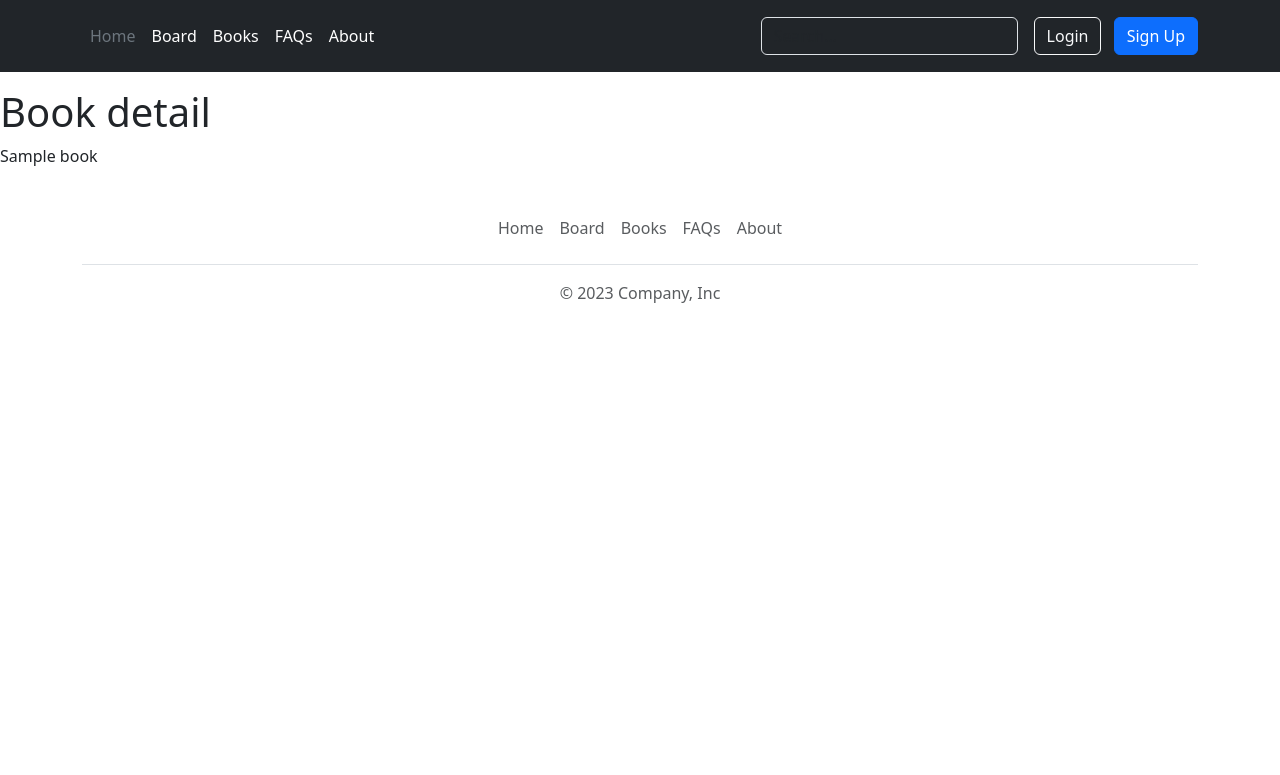
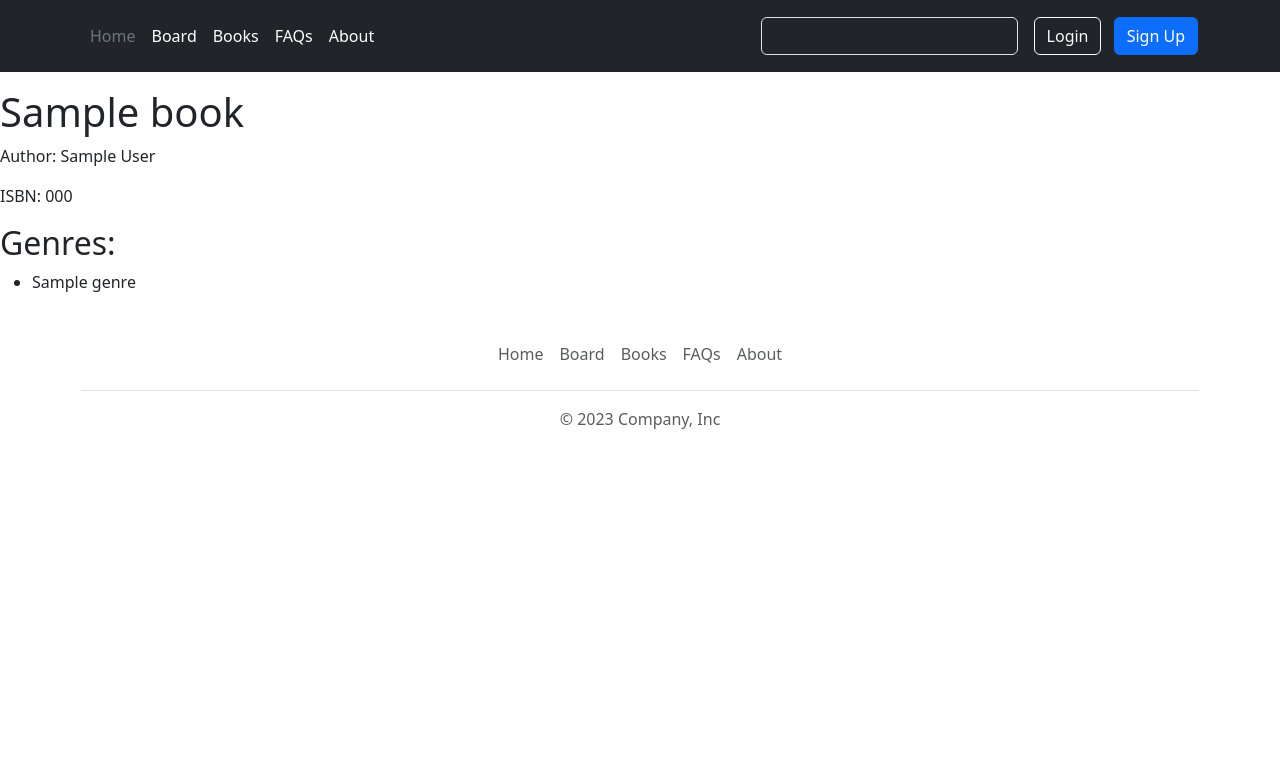
Before and after one commit to kronek1122/Bookshelf_ecommerce, a Django app: page /mybook/book/1/ in a window 1280 px wide. Shown: the top 775 px of the page. Run offline with Django 5.2, Linux system fonts and the light colour scheme; tables that the repository leaves empty hold one stand-in row (values such as "Sample post").

Commit message:
#3 mod genres display in book detail

```diff
--- a/mybook/models.py
+++ b/mybook/models.py
@@ -25,4 +25,4 @@ class Author(models.Model):
     last_name = models.CharField(max_length=200)
 
     def __str__(self):
-        return f"{self.last_name} {self.first_name}"
+        return f"{self.first_name} {self.last_name}"
--- a/mybook/templates/mybook/book_detail.html
+++ b/mybook/templates/mybook/book_detail.html
@@ -3,7 +3,19 @@
 
 {% block content %}
 
-<h1>Book detail</h1>
-{{book}}
+<body>
+    <h1>{{ object.title }}</h1>
+    <p>Author: {{ object.author }}</p>
+    <p>ISBN: {{ object.isbn }}</p>
+
+    <h2>Genres:</h2>
+    <ul>
+        {% for genre in genres %}
+            <li>{{ genre.name }}</li>
+        {% endfor %}
+    </ul>
+</body>
+</html>
+
 
 {% endblock content%}
--- a/mybook/templates/mybook/book_list.html
+++ b/mybook/templates/mybook/book_list.html
@@ -7,7 +7,7 @@
 <ul>
     {% for book in book_list %}
 
-    <li><a href="/mybook/book/{{book.id}}">{{book.title}} written by {{book.author}}, {{book.genre}}</a></li>
+    <li><a href="/mybook/book/{{book.id}}">{{book.title}} written by {{book.author}}</a></li>
 
     {% endfor %}
 </ul>
--- a/mybook/views.py
+++ b/mybook/views.py
@@ -32,6 +32,12 @@ class BookCreate(LoginRequiredMixin,CreateView):
 class BookDetail(DetailView):
     model=Book
 
+    def get_context_data(self, **kwargs):
+        context = super().get_context_data(**kwargs)
+        book = context['object']
+        context['genres'] = book.genre.all()
+        return context
+
 
 class BookList(ListView):
     model=Book
```
